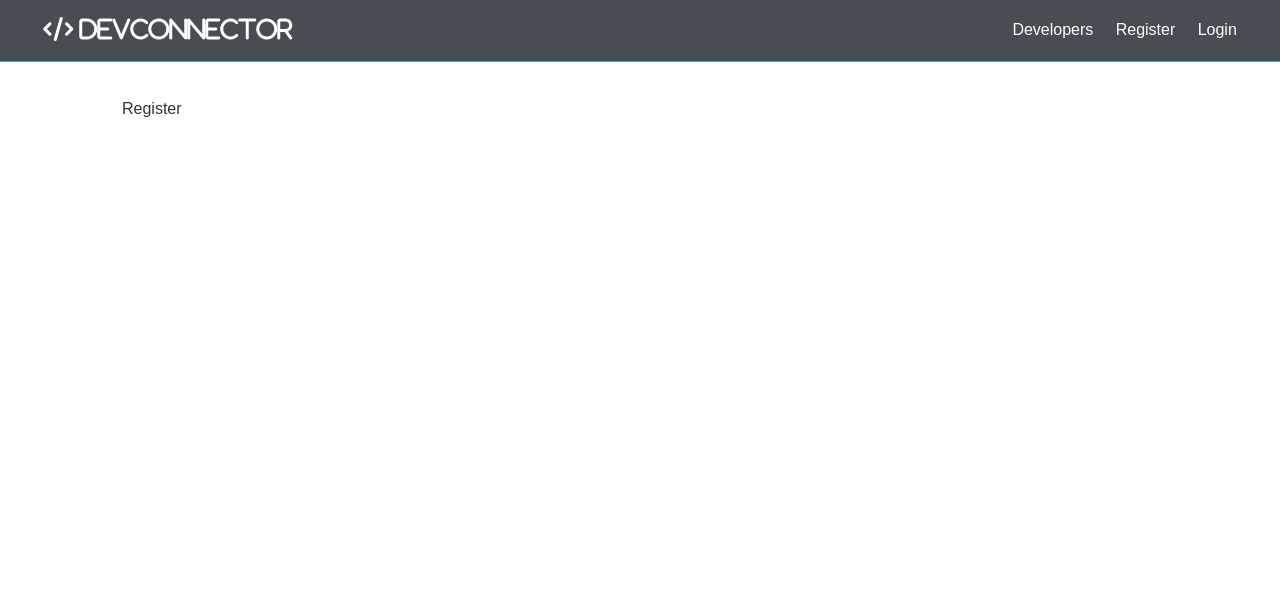
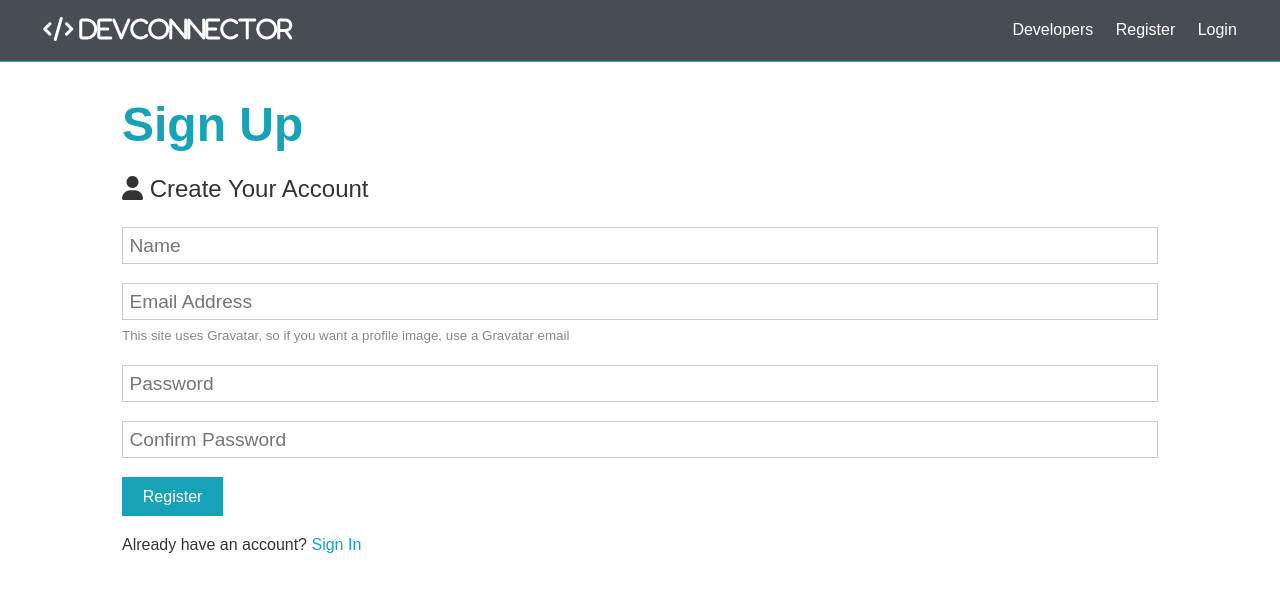
Before and after one commit to shinhonggyu/DevConnector, a React (Create React App) app in the folder client/: page /register in a window 1280 px wide. Shown: the top 592 px of the page. Built offline with nearby package versions, Linux system fonts and the light colour scheme.

Commit message:
Register Form

```diff
--- a/client/src/components/auth/Legister.jsx
+++ b/client/src/components/auth/Legister.jsx
@@ -1,7 +1,91 @@
-import React from 'react';
+import React, { useState } from 'react';
+import { Link } from 'react-router-dom';
 
 const Legister = () => {
-  return <div>Register</div>;
+  const [formData, setFormData] = useState({
+    name: '',
+    email: '',
+    password: '',
+    password2: '',
+  });
+
+  const { name, email, password, password2 } = formData;
+
+  const onChange = (e) =>
+    setFormData({
+      ...formData,
+      [e.target.name]: e.target.value,
+    });
+
+  const onSubmit = (e) => {
+    e.preventDefault();
+    if (password !== password2) {
+      console.log('Password do not match');
+    } else {
+      console.log(formData);
+    }
+  };
+
+  return (
+    <>
+      <h1 className="large text-primary">Sign Up</h1>
+      <p className="lead">
+        <i className="fas fa-user"></i> Create Your Account
+      </p>
+      <form onSubmit={onSubmit} className="form">
+        <div className="form-group">
+          <input
+            type="text"
+            name="name"
+            value={name}
+            onChange={onChange}
+            placeholder="Name"
+            required
+          />
+        </div>
+        <div className="form-group">
+          <input
+            type="email"
+            name="email"
+            value={email}
+            onChange={onChange}
+            placeholder="Email Address"
+            required
+          />
+          <small className="form-text">
+            This site uses Gravatar, so if you want a profile image, use a
+            Gravatar email
+          </small>
+        </div>
+        <div className="form-group">
+          <input
+            type="password"
+            name="password"
+            value={password}
+            onChange={onChange}
+            placeholder="Password"
+            minLength="6"
+            required
+          />
+        </div>
+        <div className="form-group">
+          <input
+            type="password"
+            name="password2"
+            value={password2}
+            onChange={onChange}
+            placeholder="Confirm Password"
+            minLength="6"
+            required
+          />
+        </div>
+        <input type="submit" value="Register" className="btn btn-primary" />
+      </form>
+      <p className="my-1">
+        Already have an account? <Link to="/login">Sign In</Link>
+      </p>
+    </>
+  );
 };
 
 export default Legister;
```
Also changed, not shown: 1 other file (tests, documents, lock files or other folders).
